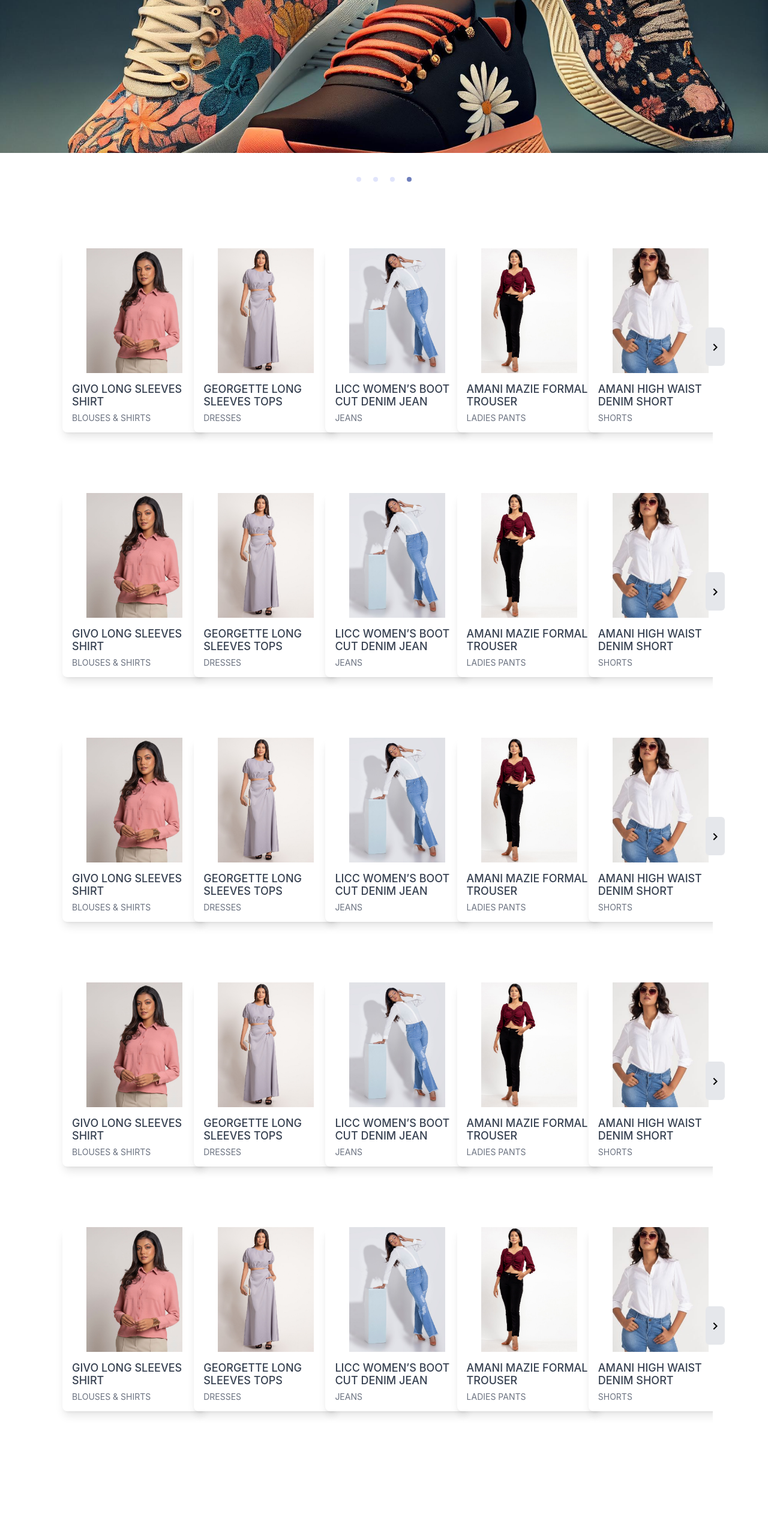
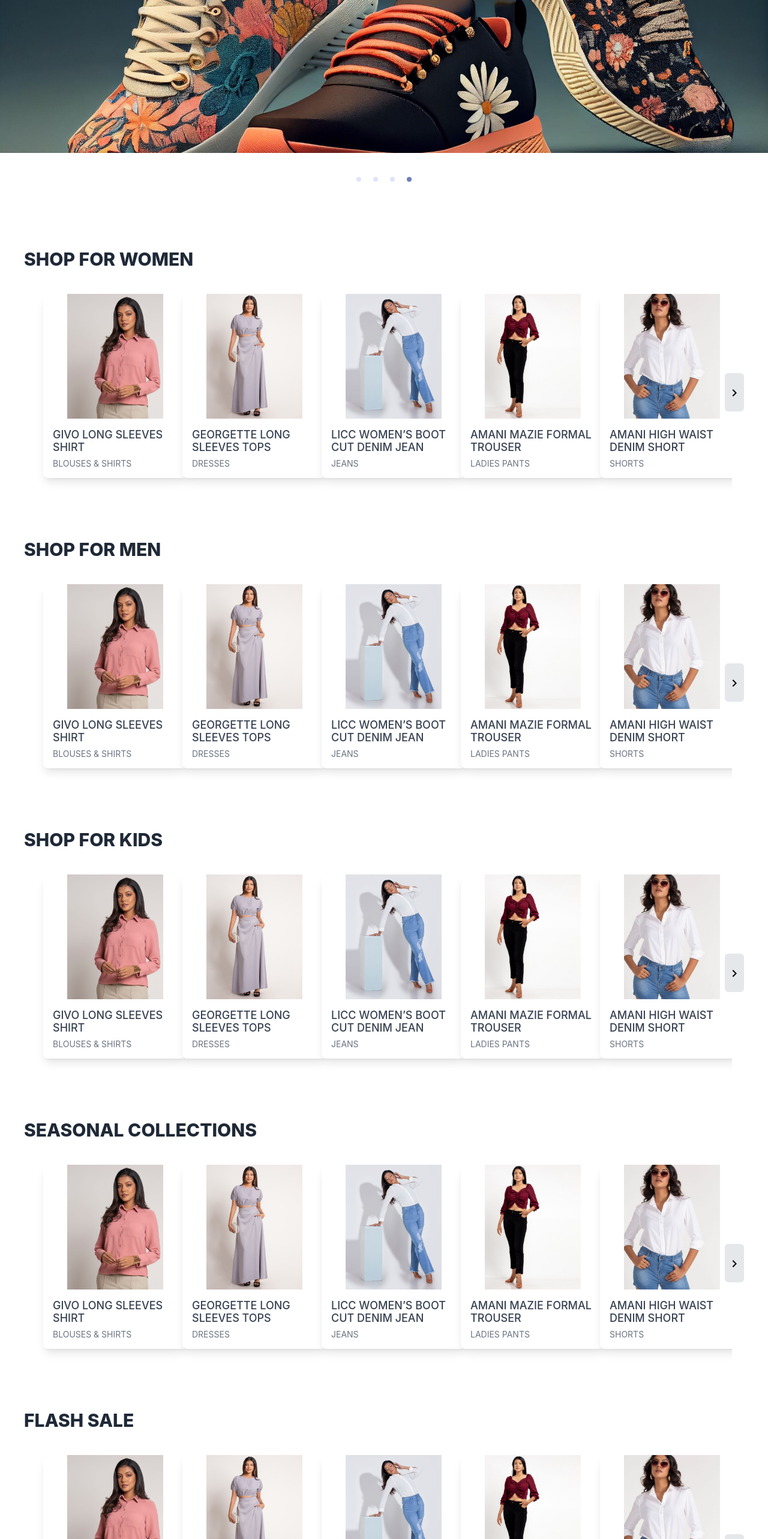
Before and after one commit to madhusankha90/Fashion-Palace, a React (Create React App) app in the folder client/: page / in a window 1280 px wide. Shown: the part 234-2800 px from the top of the page at 60% size. Before the commit the page ends 2708 px from the top, so only its background shows below. Built offline with nearby package versions, Linux system fonts and the light colour scheme; grey boxes are pictures that could not be loaded.

Commit message:
Homecarousel and HomePage update

```diff
--- a/client/src/customer/components/HomeCarousel/HomeCarousel.jsx
+++ b/client/src/customer/components/HomeCarousel/HomeCarousel.jsx
@@ -4,9 +4,9 @@ import AliceCarousel from "react-alice-carousel";
 import "react-alice-carousel/lib/alice-carousel.css";
 import KeyboardArrowLeftIcon from "@mui/icons-material/KeyboardArrowLeft";
 import KeyboardArrowRightIcon from "@mui/icons-material/KeyboardArrowRight";
-import { womenClosthes } from "../../../data/women.clothes";
 
-const HomeCarousel = () => {
+
+const HomeCarousel = ({data,sectionName}) => {
   const [activeIndex, setActiveIndex] = useState(0);
   const carouselRef = useRef(null);
 
@@ -17,7 +17,7 @@ const HomeCarousel = () => {
     1024: { items: 5 },
   };
 
-  const items = womenClosthes.slice(0,10).map((item, index) => (
+  const items = data.slice(0,10).map((item, index) => (
     <HomeCart product={item} key={index} />
   ));
 
@@ -38,7 +38,8 @@ const HomeCarousel = () => {
   const syncActiveIndex = ({ item }) => setActiveIndex(item);
 
   return (
-    <div className="px-4 lg:px-8">
+    <div>
+      <h2 className="text-3xl font-extrabold text-gray-800 py-5">{sectionName}</h2>
       <div className="relative p-5">
         <AliceCarousel
           ref={carouselRef}
--- a/client/src/customer/pages/HomePage.jsx
+++ b/client/src/customer/pages/HomePage.jsx
@@ -13,11 +13,11 @@ const HomePage = () => {
         <MainCrousel/>
 
         <div className='space-y-10 py-20 flex flex-col justify-center px-5 lg:px-10'>
-            <HomeCarousel data= {womenClosthes}/>
-            <HomeCarousel data= {womenClosthes}/>
-            <HomeCarousel data= {womenClosthes}/>
-            <HomeCarousel data= {womenClosthes}/>
-            <HomeCarousel data= {womenClosthes}/>
+            <HomeCarousel data= {womenClosthes} sectionName={"SHOP FOR WOMEN"}/>
+            <HomeCarousel data= {womenClosthes} sectionName={"SHOP FOR MEN"}/>
+            <HomeCarousel data= {womenClosthes} sectionName={"SHOP FOR KIDS"}/>
+            <HomeCarousel data= {womenClosthes} sectionName={"SEASONAL COLLECTIONS"}/>
+            <HomeCarousel data= {womenClosthes} sectionName={"FLASH SALE"}/>
 
         </div>
     </div>
```
